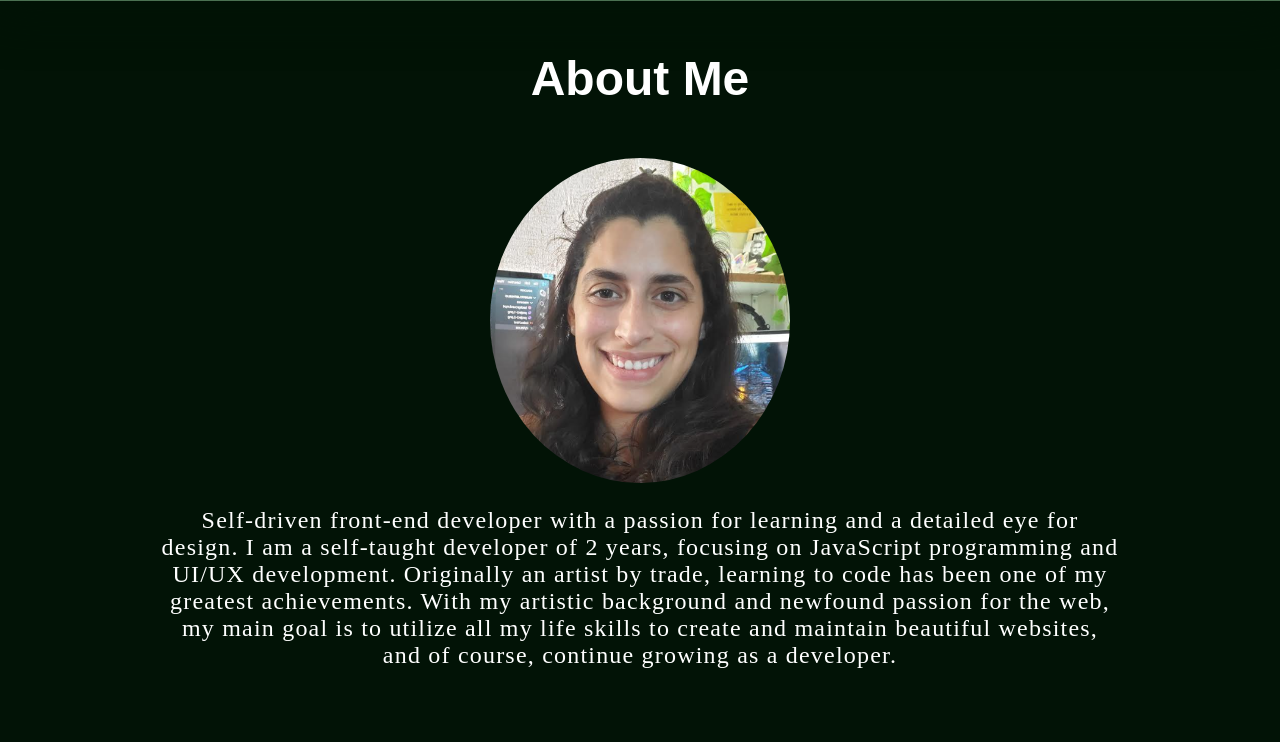
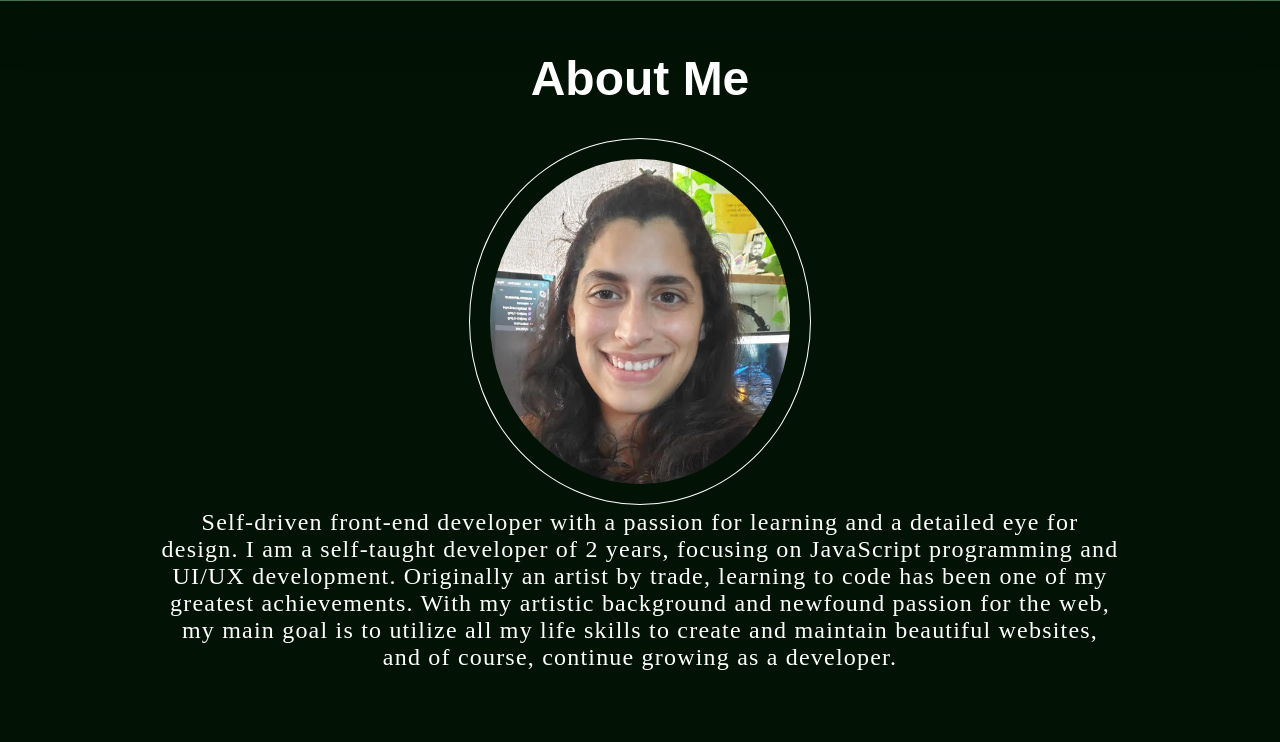
Before and after one commit to vilodye1/vilodye1.github.io, a PHP site: page / in a window 1280 px wide; the page is wider, and only the part inside the window is pictured. Shown: the part 838-1580 px from the top of that part. Run offline with PHP 8.4, Linux system fonts and the light colour scheme; some web fonts are replaced.

Commit message:
Update styles.css

```diff
--- a/styles.css
+++ b/styles.css
@@ -97,6 +97,7 @@ a {
 }
 .profile-img {
 border-radius: 50%;
+border: 1px double #fff;
 width: 300px;
 height: 325px;
 padding: 20px;
```
